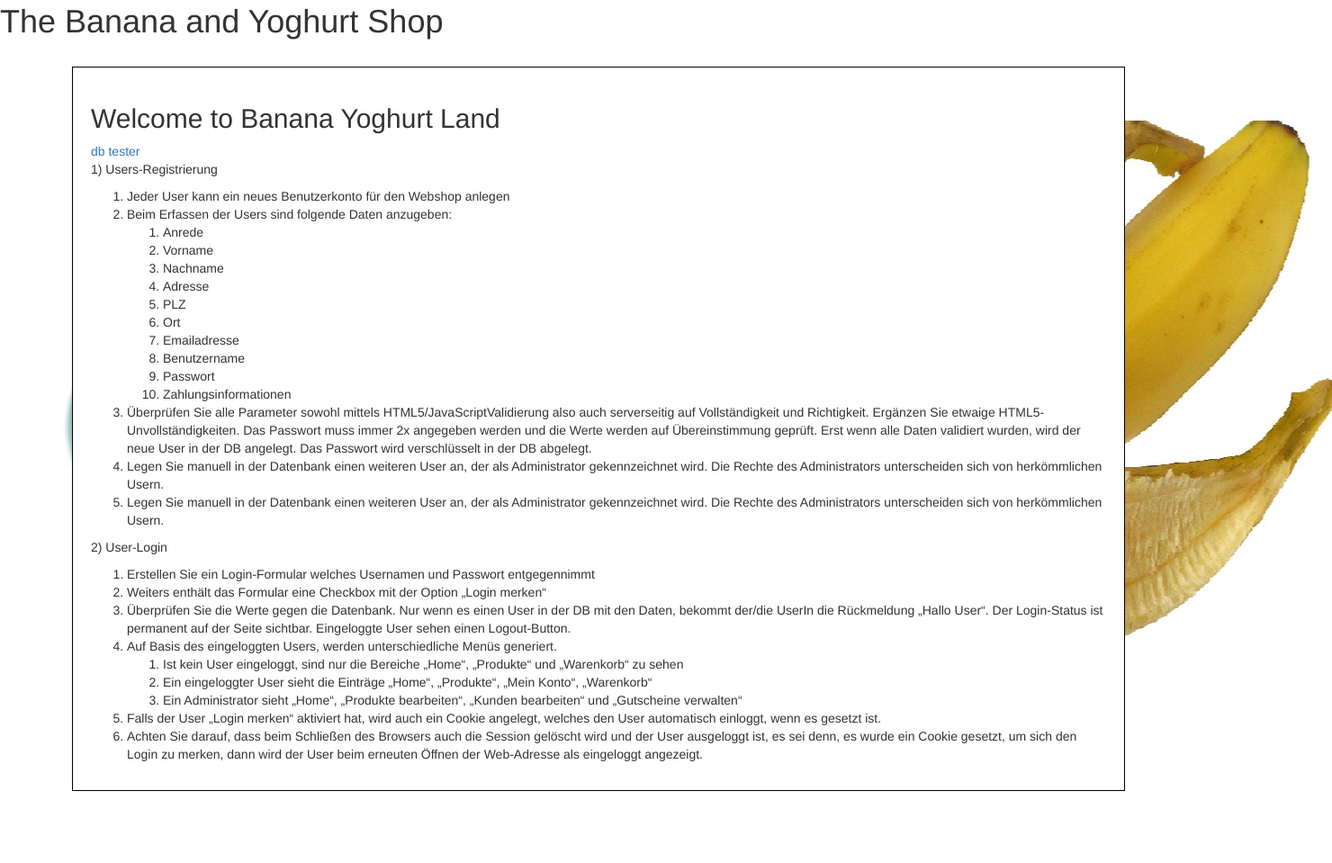
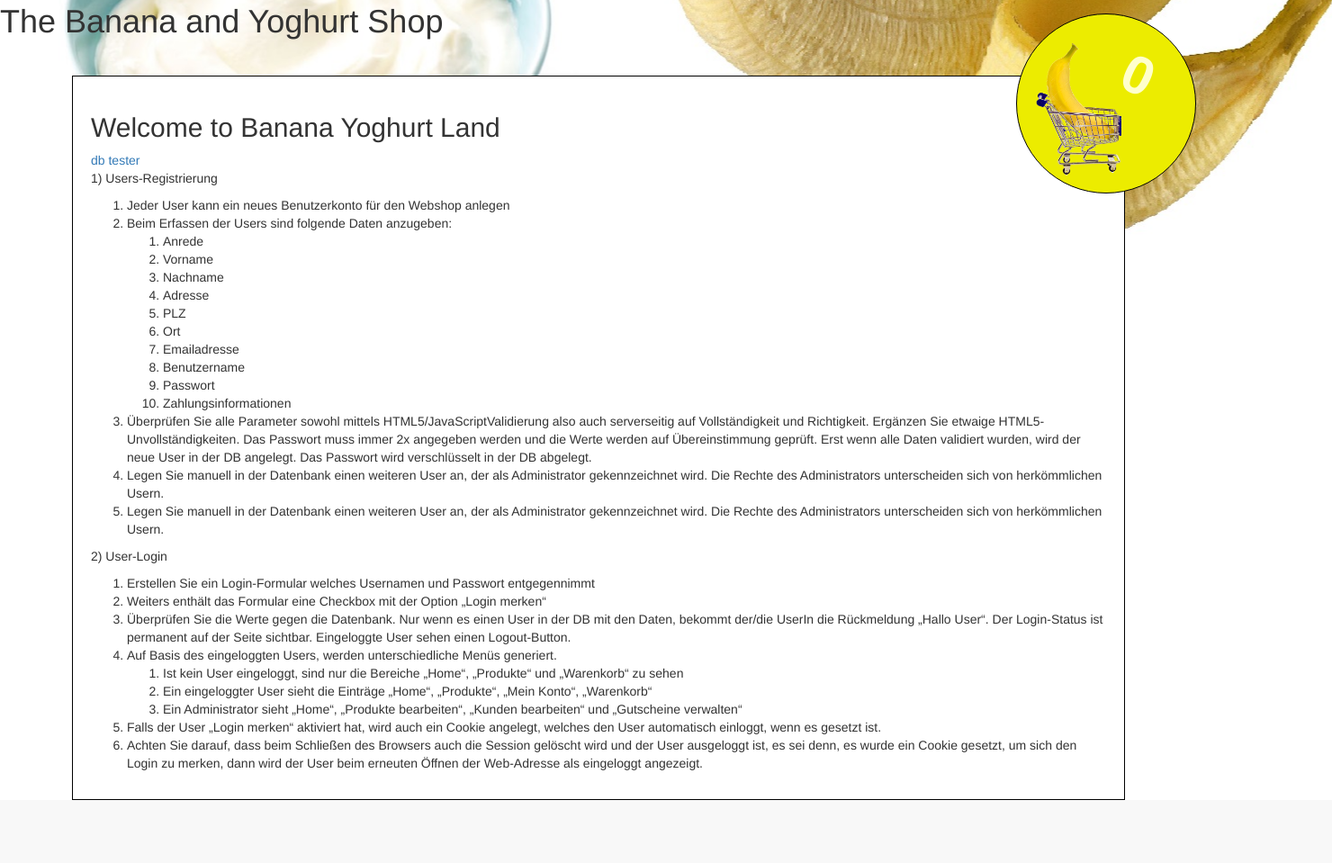
Before and after one commit to BANANASY/WET_WEBSHOP, a PHP site: page / in a window 1480 px wide. Shown: the part 51-1010 px from the top of the page at 90% size. After the commit the page ends 940 px from the top, so only its background shows below. Run offline with PHP 8.4, Linux system fonts and the light colour scheme; some libraries are stand-ins or nearby versions.

Commit message:
XML geändert, Warenkorb-Style erstellt (keine Logik), DB hat jetzt eine Produkt Methode
/sites/main/produkte.php:
Method von DB-Objekt funktioniert, noch kein Style. ABER! im $_GET-Array sagt er dass keine 'kat'-Variable vorhanden ist, was man aber aufgrund der URL widerlegen kann. Keinen Schimmer was zum fickerino da los ist

```diff
--- a/config/menu.xml
+++ b/config/menu.xml
@@ -9,17 +9,31 @@
         <menuitem>
             <name>Produkte</name>
             <path>?page=1</path>
+<!--            War mir nicht sicher für was das "?kat=" ist, hab angenommen
+                dass es für die DB mit 0 begonnen hast und hab es deshalb auf
+                1, 2, 3, 4, 5 korregiert anstatt den ursprüngliche 0, 1, 2
+                meld dich bitte falls es a kompletter blödsinn war ^^
+
+                Alex, 22.05.2017            -->
                 <submenuitem>
-                    <name>Bananas</name>
-                    <path>?page=1?kat=0</path>
+                    <name>Banana</name>
+                    <path>?page=1?kat=1</path>
                 </submenuitem>
                 <submenuitem>
                     <name>Yoghurt</name>
-                    <path>?page=1?kat=1</path>
+                    <path>?page=1?kat=2</path>
                 </submenuitem>
                 <submenuitem>
-                    <name>Kostüme</name>
-                    <path>?page=1?kat=2</path>
+                    <name>Eggs</name>
+                    <path>?page=1?kat=3</path>
+                </submenuitem>
+                <submenuitem>
+                    <name>Rice</name>
+                    <path>?page=1?kat=4</path>
+                </submenuitem>
+                <submenuitem>
+                    <name>Costumes</name>
+                    <path>?page=1?kat=5</path>
                 </submenuitem>
         </menuitem>
         <menuitem>
@@ -36,17 +50,31 @@
         <menuitem>
             <name>Produkte</name>
             <path>?page=1</path>
+                <!--            War mir nicht sicher für was das "?kat=" ist, hab angenommen
+                dass es für die DB mit 0 begonnen hast und hab es deshalb auf
+                1, 2, 3, 4, 5 korregiert anstatt den ursprüngliche 0, 1, 2
+                meld dich bitte falls es a kompletter blödsinn war ^^
+
+                Alex, 22.05.2017            -->
                 <submenuitem>
-                    <name>Bananas</name>
-                    <path>?page=1?kat=0</path>
+                    <name>Banana</name>
+                    <path>?page=1?kat=1</path>
                 </submenuitem>
                 <submenuitem>
                     <name>Yoghurt</name>
-                    <path>?page=1?kat=1</path>
+                    <path>?page=1?kat=2</path>
                 </submenuitem>
                 <submenuitem>
-                    <name>Kostüme</name>
-                    <path>?page=1?kat=2</path>
+                    <name>Eggs</name>
+                    <path>?page=1?kat=3</path>
+                </submenuitem>
+                <submenuitem>
+                    <name>Rice</name>
+                    <path>?page=1?kat=4</path>
+                </submenuitem>
+                <submenuitem>
+                    <name>Costumes</name>
+                    <path>?page=1?kat=5</path>
                 </submenuitem>
         </menuitem>
         <menuitem>
--- a/index.php
+++ b/index.php
@@ -1,3 +1,4 @@
+
 <!DOCTYPE html>
 <!--
 To change this license header, choose License Headers in Project Properties.
@@ -10,6 +11,9 @@ and open the template in the editor.
         <title>BaYo</title>
         <!-- get JQuery -->
         <script type="text/javascript" src="https://ajax.googleapis.com/ajax/libs/jquery/3.2.1/jquery.min.js"></script>
+        <link rel="stylesheet" href="//code.jquery.com/ui/1.12.1/themes/base/jquery-ui.css">
+        <script src="https://code.jquery.com/jquery-1.12.4.js"></script>
+        <script src="https://code.jquery.com/ui/1.12.1/jquery-ui.js"></script>
 
         <!-- get Bootstrap -->
         <script src="https://maxcdn.bootstrapcdn.com/bootstrap/3.3.7/js/bootstrap.min.js" integrity="sha384-Tc5IQib027qvyjSMfHjOMaLkfuWVxZxUPnCJA7l2mCWNIpG9mGCD8wGNIcPD7Txa" crossorigin="anonymous"></script>
@@ -24,6 +28,11 @@ and open the template in the editor.
         <div class="div_logo"><h1>The Banana and Yoghurt Shop</h1></div>
 
         <div class="container">
+            <div id="warenkorb_obj" class="draggable">
+                <img src="../wet_webshop/pictures/warenkorb_menu.png">
+                <strong><p>0</p></strong>
+            </div>
+            <div class="content">
                <?php
                 include 'phpFunctions/loadMain.php';
                 if (isset($_GET["page"])) {
@@ -33,10 +42,9 @@ and open the template in the editor.
                     $page = 0;
                     loadMain($page);
                 }
+                ?>
+            </div>
 
-
-
-            ?>
         </div>
 
         <script type="text/javascript" src="./scripts/events.js"></script>
--- a/res/stylesheet.css
+++ b/res/stylesheet.css
@@ -8,10 +8,50 @@ body  {
 .container{
     margin:80px;
     margin-top:30px;
+    margin-bottom:30px;
     padding:20px;
     background-color:white;
     border:1px solid black;
+    position:absolute;
+    z-index:1;
 }
+
+.content{
+    position:relative;
+    z-index:2;
+}
+
+#warenkorb_obj{
+    position:absolute;
+    z-index:99;
+    border:1px solid black;
+    background:#ecec00;
+    width: 200px;
+    height: 200px;
+    border-radius: 50%;
+    top:-70px;
+    right:-80px;
+}
+
+#warenkorb_obj img{
+    position:relative;
+    top:30px;
+    left:20px;
+    width:100px;
+    height:150px;
+    z-index:1;
+}
+
+#warenkorb_obj p{
+    position:relative;
+    bottom:90px;
+    left:110px;
+    z-index:9999;
+    transform: rotate(25deg);
+    font-size:60px;
+    color:#ffffcc;
+}
+
 .div_logo{
     margin-top:55px;
 }
@@ -65,6 +105,25 @@ body  {
     padding-top:300px;
 }
 
+.productCage{
+    height:300px;
+    width:280px;
+    display:inline-block;
+     margin: 1em;
+    //float:left;
+
+}
+
+.productCage img{
+    height:250px;
+    width:250px;
+}
+
+/*.productCage:nth-child(2):after{
+    content: "\A";
+    white-space: pre;
+}*/
+
 #login {
 
 }
--- a/scripts/events.js
+++ b/scripts/events.js
@@ -18,4 +18,10 @@ $(document).ready(function() {
         window.location.replace("?page=8");
     });
 
+    // macht alle elemente der klasse ".draggable" draggable, sobald die Seite fertig geladen ist
+    // in einer sicht selbstaufrufenden funktion:
+    $(function() {
+        $(".draggable").draggable();
+    });
+
 });
```
Also changed, not shown: config/DB.php (+22 -0 lines), nbproject/project.xml (added, +9 -0 lines), sites/main/produkte.php (+17 -0 lines), 2 other files. Lines whose indentation alone changed are shown as unchanged.
